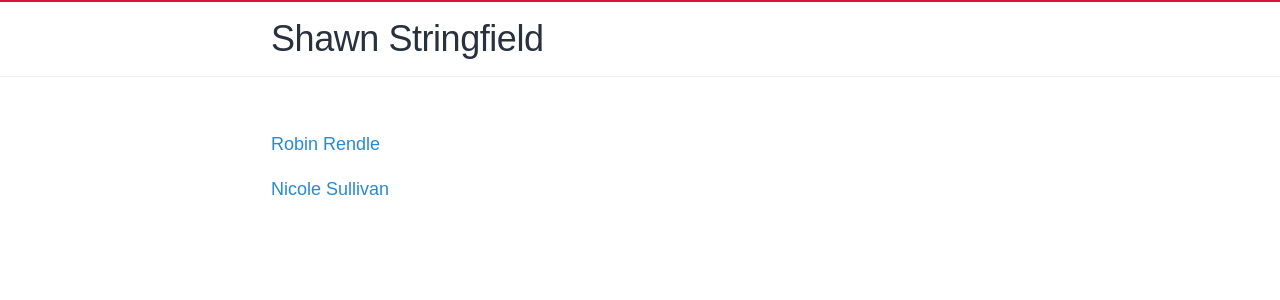
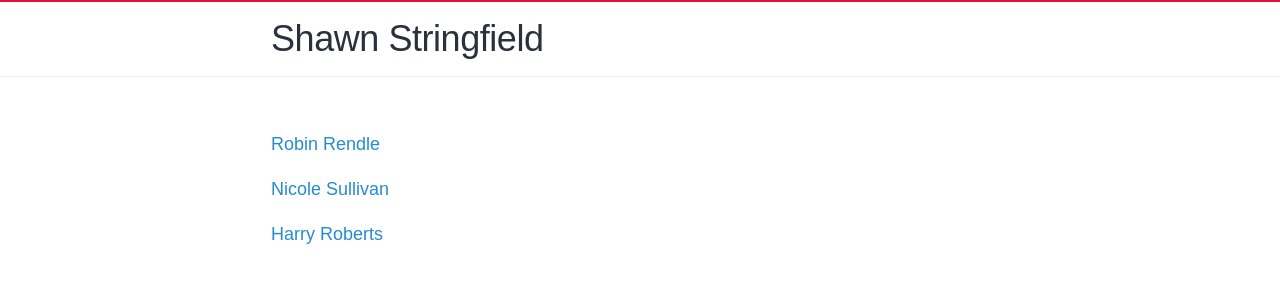
Before and after one commit to ShawnStringfield/shawnstringfield.github.io, a Jekyll site: the page built from resources/people-to-follow.html, in a window 1280 px wide. Shown: the top 300 px of the page. Built offline with Jekyll 4.4.1, drawn with Linux system fonts in a browser that asks for light colours; some web fonts are replaced.

Commit message:
Added a new person to follow

```diff
--- a/resources/people-to-follow.html
+++ b/resources/people-to-follow.html
@@ -4,3 +4,4 @@ layout: default
 
 <p><a href="http://robinrendle.com">Robin Rendle</a>
 <p><a href="http://www.stubbornella.org/content/">Nicole Sullivan</a></p>
+<p><a href="http://csswizardry.com">Harry Roberts</a></p>
```
